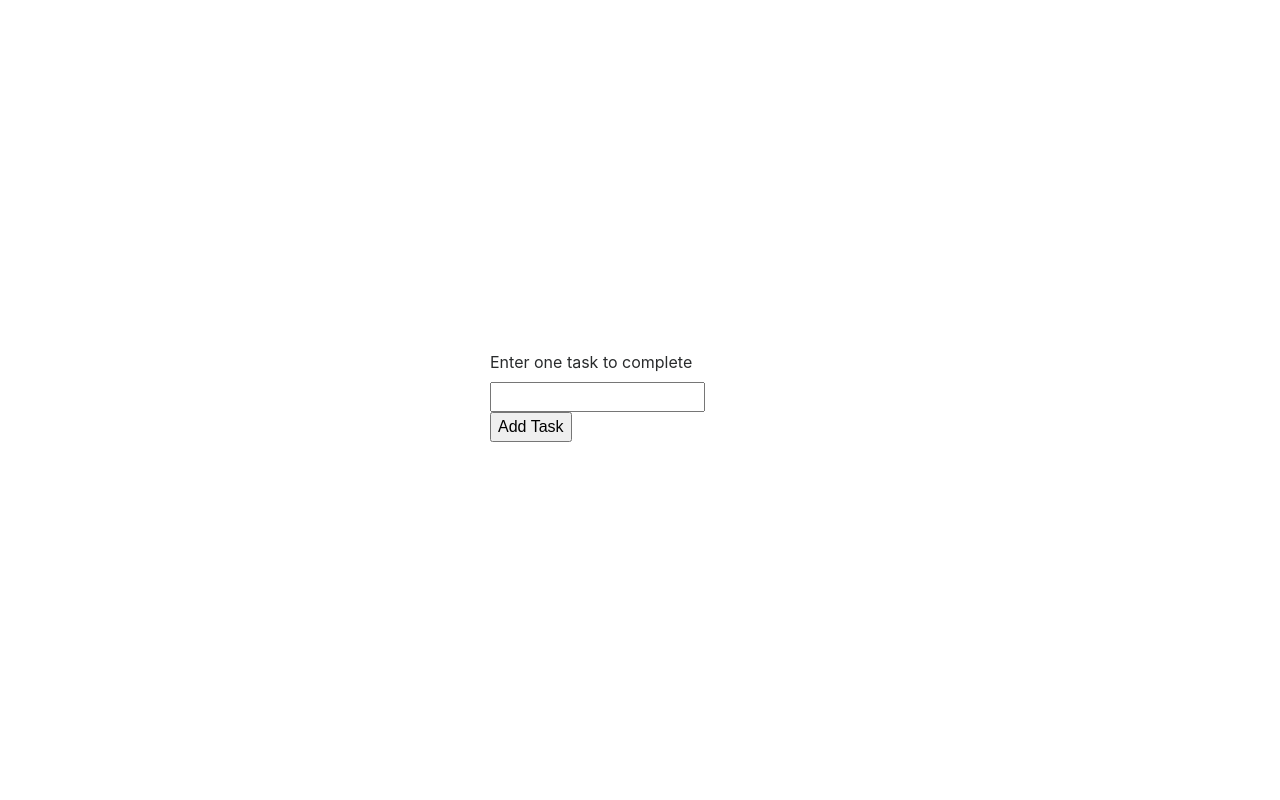
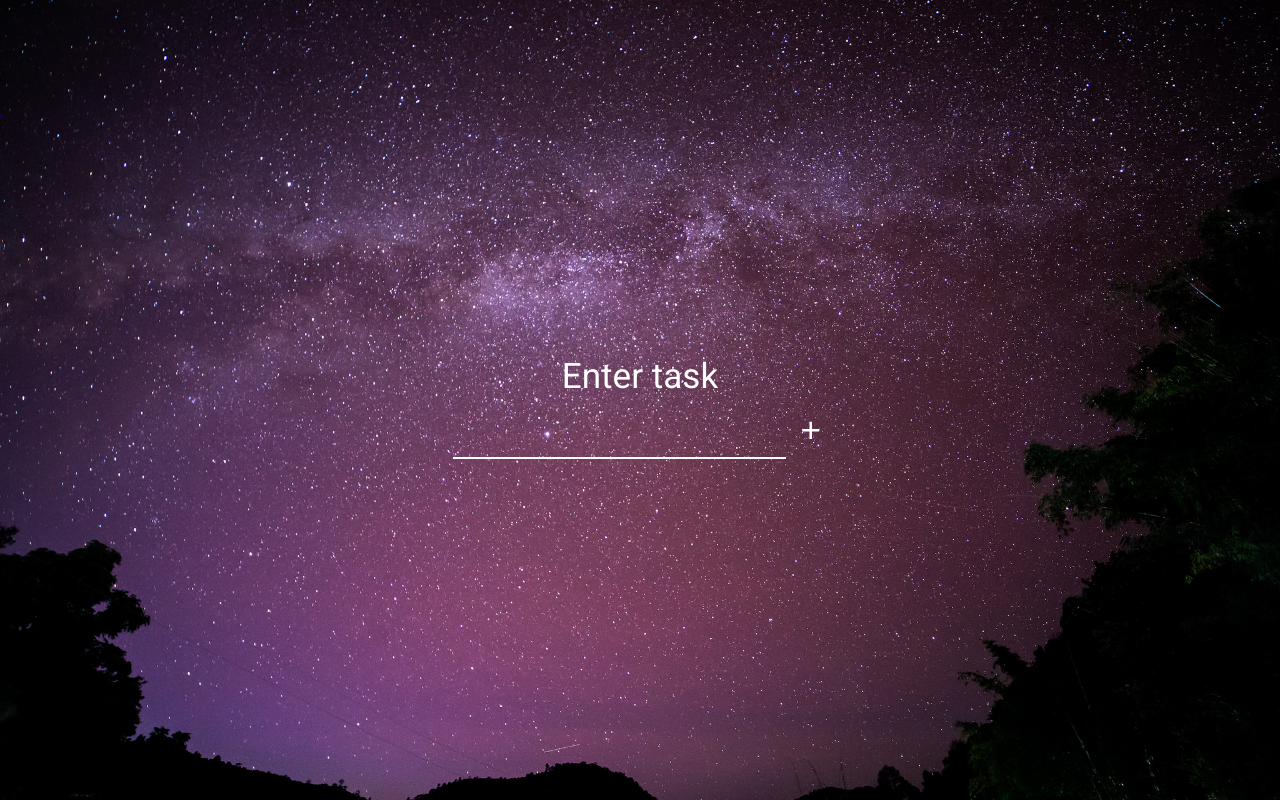
Before and after one commit to stevengalvis/focus-task-app, a plain HTML site: page index.html in a window 1280 px wide. Drawn offline with nearby package versions, Linux system fonts and the light colour scheme.

Commit message:
added css for form

```diff
--- a/app.js
+++ b/app.js
@@ -1,4 +1,3 @@
-
 var GIPHY_URL = 'http://api.giphy.com/v1/gifs/search';
 
 function getDataFromAPI(searchTerm){
@@ -21,7 +20,7 @@ function getDataFromAPI(searchTerm){
 }
 
 function renderTask(task) {
-    var taskElement = '<button type="button" class = "done-button" name="button">Done</button>' + '<span>' + task + '</span>'  +
+    var taskElement = '<button type="button" class = "done-button" name="button">Done</button>' + '<span class = "task-name">' + task + '</span>'  +
     '<button type ="button" class ="reset-button" id="reset" name="reset">Delete</button>';
     $('.task-result').html(taskElement);
     hideAddInput();
@@ -29,25 +28,28 @@ function renderTask(task) {
 }
 
 function hideAddInput(){
-    $('.task-form').addClass('visuallyhidden');
+    $('.task-form').addClass('visually-hidden');
 }
 
+
+
+//event listenerss
 function waitforDelete(){
     $('.task-result').on('click', '.reset-button', function(e){
-    getDataFromAPI('fail');
-    $('.task-form').removeClass('visuallyhidden');
+        getDataFromAPI('fail');
+        $('.task-form').removeClass('visually-hidden');
     });
 }
 
 function waitForDone(){
     $('.task-result').on('click','.done-button',function(e){
         getDataFromAPI('success');
-        $('task-form').removeClass('visuallyhidden');
+        $('task-form').removeClass('visually-hidden');
     });
 }
 
 
-//event listeners
+
 
 
 function watchForSubmit() {
--- a/index.html
+++ b/index.html
@@ -8,19 +8,19 @@
         <link rel="stylesheet" href="https://cdnjs.cloudflare.com/ajax/libs/normalize/4.2.0/normalize.min.css">
         <link rel="stylesheet" href="https://maxcdn.bootstrapcdn.com/bootstrap/4.0.0-alpha.6/css/bootstrap.min.css" integrity="sha384-rwoIResjU2yc3z8GV/NPeZWAv56rSmLldC3R/AZzGRnGxQQKnKkoFVhFQhNUwEyJ" crossorigin="anonymous">
         <link rel="stylesheet" href="main.css">
+        <link href="https://fonts.googleapis.com/css?family=Roboto" rel="stylesheet">
     </head>
     <body>
         <div class="container">
 
+            <form class="task-form" action="#" method="post">
+                <label for="task-input" class = "task-label">Enter task</label>
+                <input id = "task-input" type="text" class="text-input">
+                <button type="submit" class = "add-item" name="button">+</button>
+            </form>
+            <div class="task-result">
 
-        <form class="task-form" action="#" method="post">
-            <label for="task-input">Enter one task to complete</label>
-            <input type="text" class="text-input">
-            <button type="submit" name="button">Add Task</button>
-        </form>
-        <div class="task-result">
-
-        </div>
+            </div>
         </div>
 
         <!-- link to jquery -->
--- a/main.css
+++ b/main.css
@@ -4,7 +4,8 @@
           box-sizing: border-box;
 }
 
-html{
+
+body{
     background: url(images/space-background.jpg) no-repeat center center fixed;
     -webkit-background-size: cover;
     -moz-background-size: cover;
@@ -13,11 +14,48 @@ html{
 }
 
 .task-form{
-    /*color: #fff;*/
-    margin:  0 auto;
-    width: 300px;
+    color: #fff;
+    font-family: 'Roboto', sans-serif;
+    font-weight:  300;
+    line-height: 150%;
+    font-size: 35.1px;
+    text-align: center;
+    text-shadow: 0 1px 5px rgba(0,0,0,.1);
+    width: 60%;
     height: 100px;
 
+}
+
+.add-item{
+    background: transparent;
+    color: #fff;
+    border: none;
+}
+
+.add-item:hover{
+    border: 1px solid #fff;
+
+}
+
+.task-label{
+    width: 100%;
+    margin: 0 auto;
+}
+
+
+
+.text-input{
+    background: transparent;
+    border-top: none;
+    border-left: none;
+    border-right: none;
+    border-bottom: 2px solid #fff;
+    max-width: 50%;
+}
+
+.text-input:focus{
+    outline: 0;
+    color: #fff;
 }
 
 .container{
@@ -25,11 +63,12 @@ html{
     justify-content: center;
     align-items: center;
     height: 100vh;
-    flex-direction: column;
+    flex-wrap: nowrap;
 
 }
 
-.visuallyhidden {
+/* TODO: add in class name - */
+.visually-hidden {
     border: 0;
     clip: rect(0 0 0 0);
     -webkit-clip-path: inset(50%);
```
